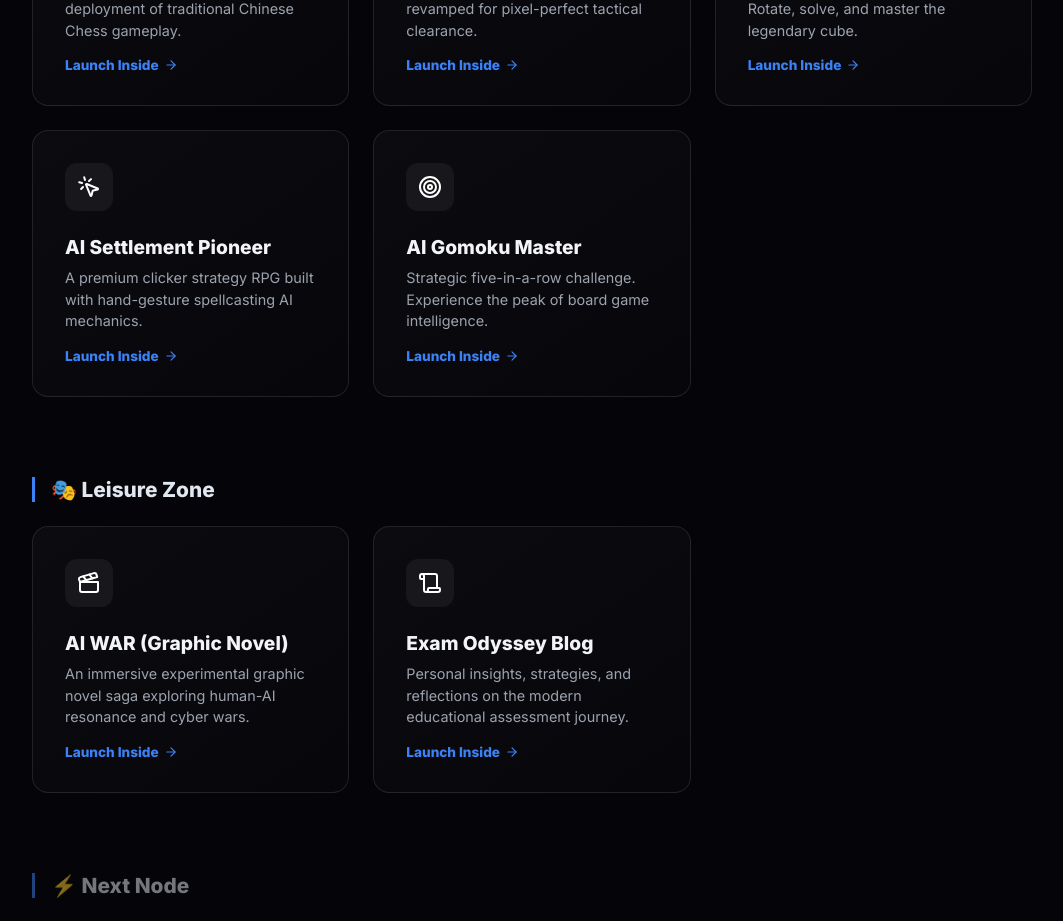
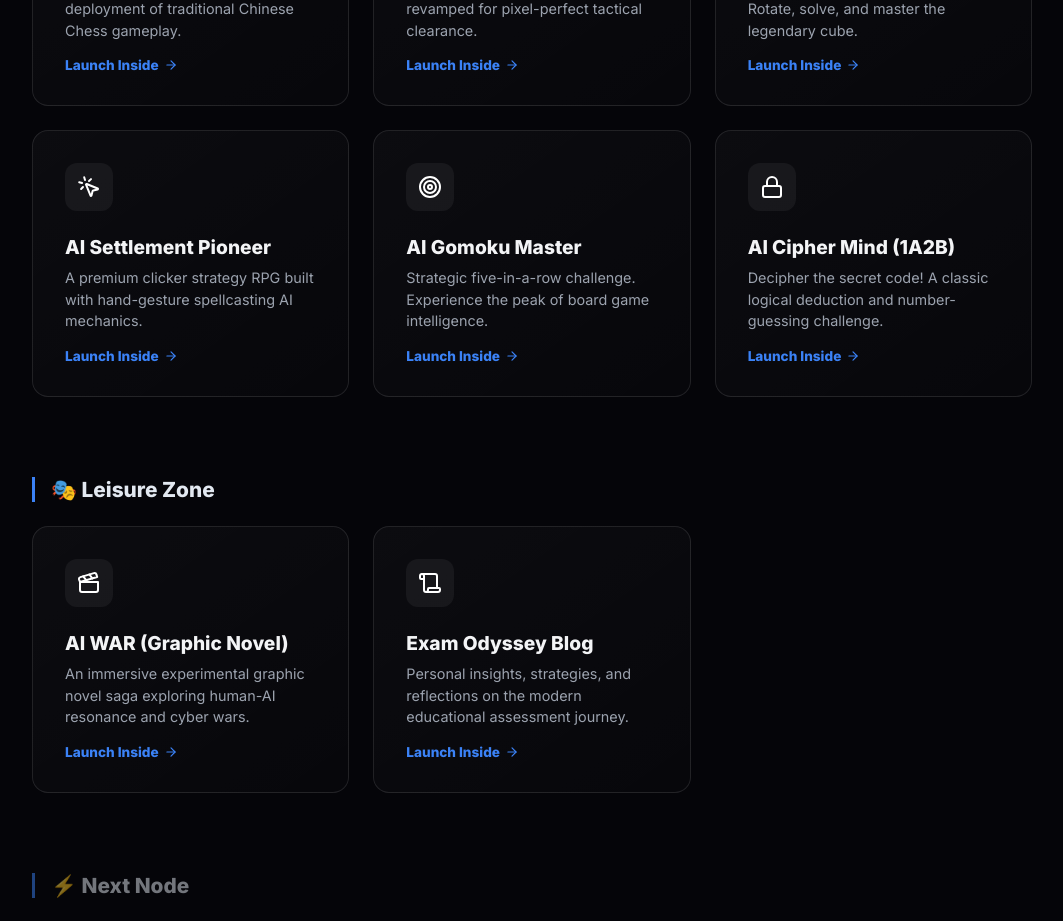
Before and after one commit to toydogcat/luna-ai, a React (Vite) app: page / in a window 1280 px wide. Shown: the part 1960-2881 px from the top of the page, without its empty margins (58-1121 px from the left). Built offline with nearby package versions, Linux system fonts and the light colour scheme.

Commit message:
feat: add Guess the Number (ai-cipher-mind) game to dashboard

```diff
--- a/src/App.jsx
+++ b/src/App.jsx
@@ -105,6 +105,12 @@ const PROJECT_CATEGORIES = [
         translationKey: 'projects.aiGomoku',
         url: 'https://toydogcat.github.io/ai-gomuko/',
         icon: <Target size={24} />
+      },
+      {
+        id: 'ai-cipher-mind',
+        translationKey: 'projects.aiCipherMind',
+        url: 'https://toydogcat.github.io/ai-cipher-mind/',
+        icon: <Lock size={24} />
       }
     ]
   },
--- a/src/i18n.js
+++ b/src/i18n.js
@@ -100,6 +100,10 @@ const resources = {
         aiGomoku: {
           title: 'AI Gomoku Master',
           desc: 'Strategic five-in-a-row challenge. Experience the peak of board game intelligence.'
+        },
+        aiCipherMind: {
+          title: 'AI Cipher Mind (1A2B)',
+          desc: 'Decipher the secret code! A classic logical deduction and number-guessing challenge.'
         },
         aiSchExam: {
           title: 'AI Exam Hub',
@@ -248,6 +252,10 @@ const resources = {
           title: 'AI 智能五子棋',
           desc: '策略巔峰！在黑白博弈中挑戰最強智能演算法，成就棋壇大師。'
         },
+        aiCipherMind: {
+          title: 'AI 猜數字 (1A2B)',
+          desc: '破譯神秘密碼！經典邏輯推演與猜數字博弈，考驗您的腦力極限。'
+        },
         aiSchExam: {
           title: 'AI 線上測驗系統',
           desc: '新一代智慧適應性測驗！精準評估知識掌握度，開啟數位學習新篇章。'
```
